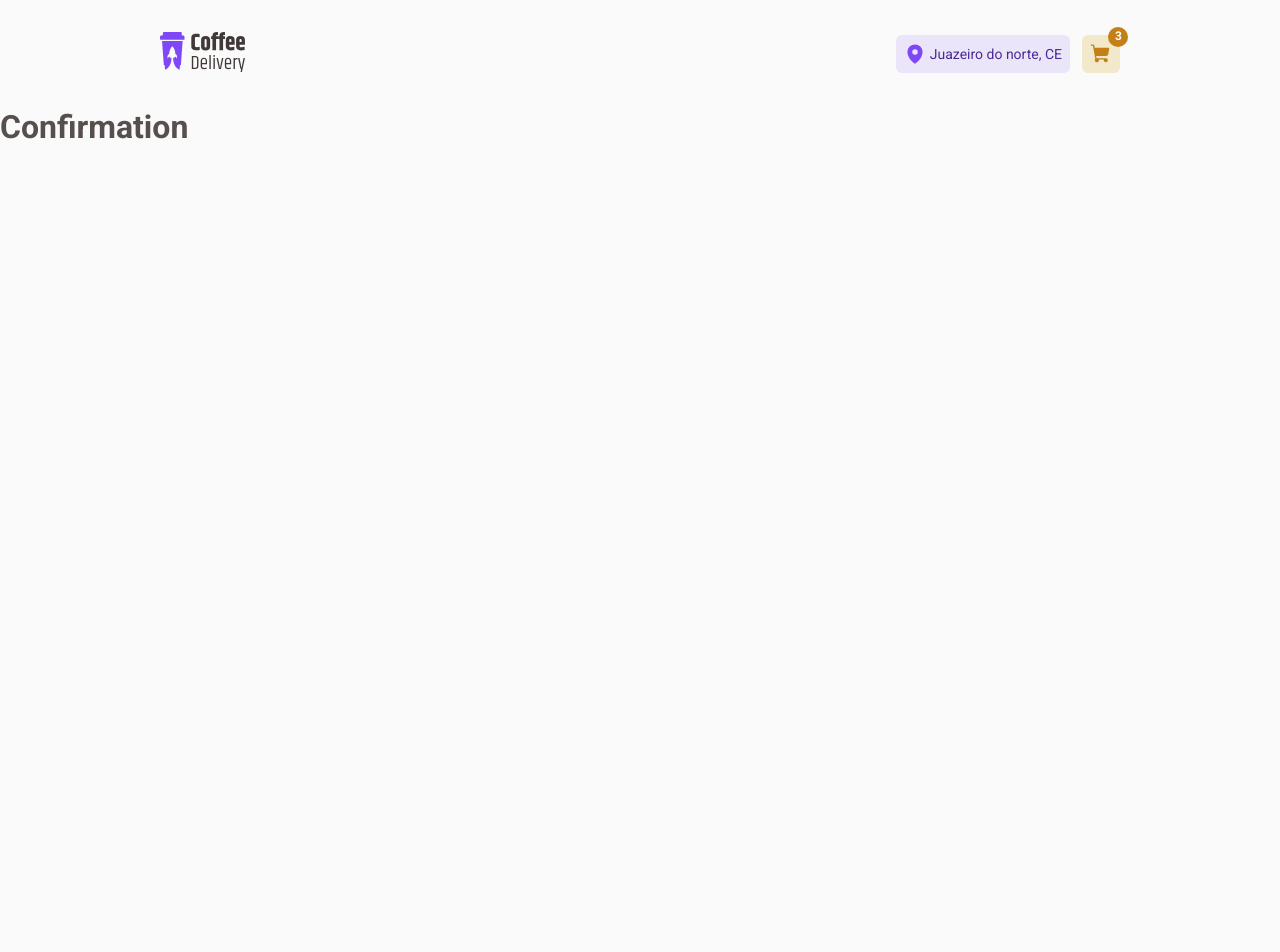
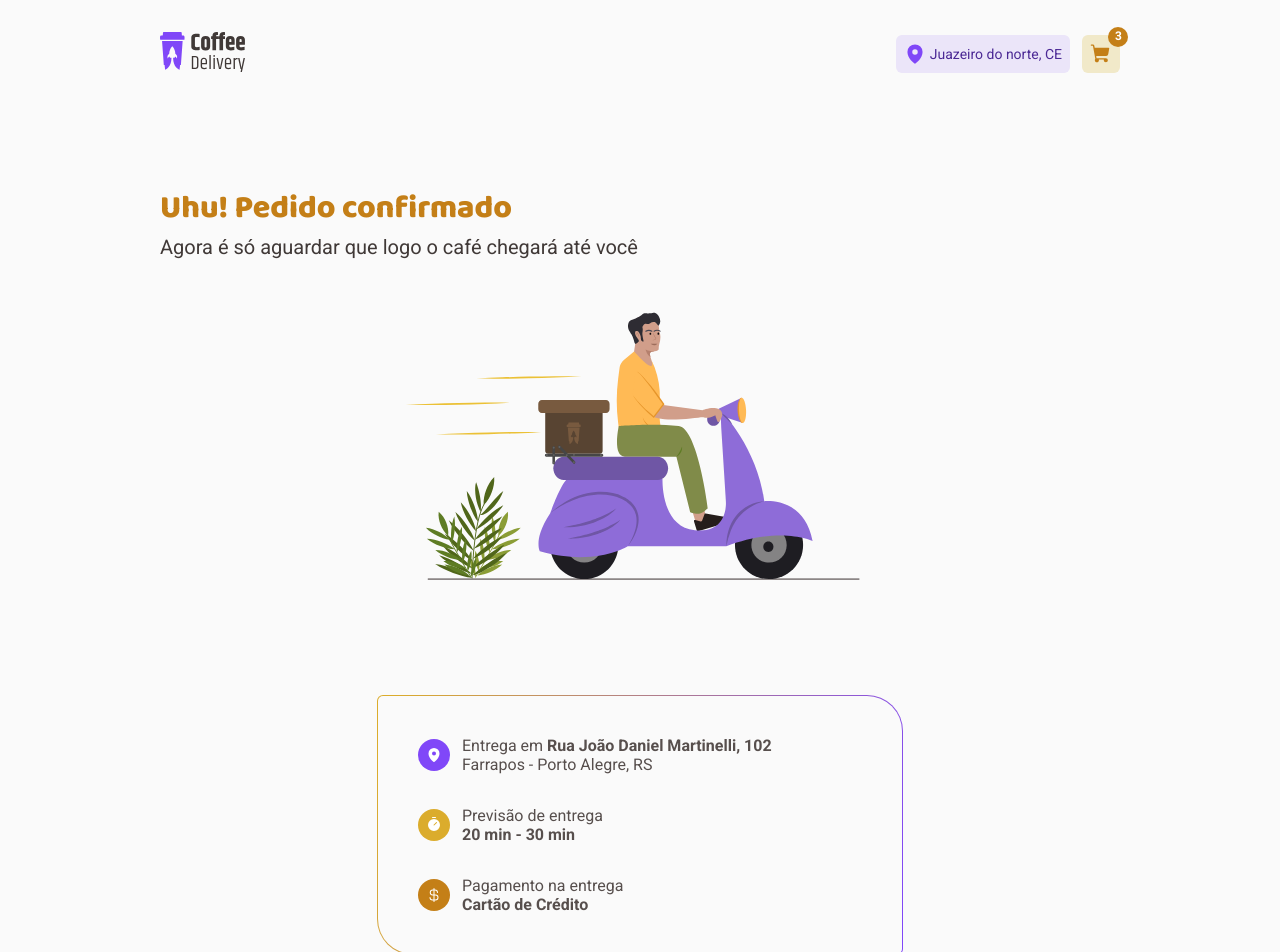
Before and after one commit to matheusmaximianomv/desafio02-coffee-delivery, a React (Vite) app: page /confirmation in a window 1280 px wide. Shown: the top 952 px of the page. Before the commit the page ends 800 px from the top, so only its background shows below. Built offline with nearby package versions, Linux system fonts and the light colour scheme.

Commit message:
feat: Visual da página de Confirmação

```diff
--- a/src/pages/Confirmation/index.tsx
+++ b/src/pages/Confirmation/index.tsx
@@ -1,3 +1,68 @@
+import { MapPin, Timer, CurrencyDollar } from 'phosphor-react';
+
+import deliveryMan from '../../assets/deliveryman.svg';
+
+import {
+  ConfirmationContainer,
+  ConfirmationContent,
+  ConfirmationHgroup,
+  ConfirmationPanel,
+  ConfirmationOrderInfo,
+  ConfirmationInfoContainer,
+  ConfirmationInfoIcon,
+  ConfirmationInfoText,
+} from './styles';
+
 export function Confirmation() {
-  return <h1>Confirmation</h1>;
+  return (
+    <ConfirmationContainer>
+      <ConfirmationContent>
+        <ConfirmationHgroup>
+          <h1>Uhu! Pedido confirmado</h1>
+          <h2>Agora é só aguardar que logo o café chegará até você</h2>
+        </ConfirmationHgroup>
+
+        <ConfirmationPanel>
+          <ConfirmationOrderInfo>
+            <ConfirmationInfoContainer>
+              <ConfirmationInfoIcon variant="purple-500">
+                <MapPin size={16} weight="fill" color="white" />
+              </ConfirmationInfoIcon>
+
+              <ConfirmationInfoText>
+                <span>
+                  Entrega em <strong>Rua João Daniel Martinelli, 102</strong>
+                </span>
+                <span>Farrapos - Porto Alegre, RS</span>
+              </ConfirmationInfoText>
+            </ConfirmationInfoContainer>
+
+            <ConfirmationInfoContainer>
+              <ConfirmationInfoIcon variant="yellow-500">
+                <Timer size={16} weight="fill" color="white" />
+              </ConfirmationInfoIcon>
+
+              <ConfirmationInfoText>
+                <span>Previsão de entrega</span>
+                <strong>20 min - 30 min</strong>
+              </ConfirmationInfoText>
+            </ConfirmationInfoContainer>
+
+            <ConfirmationInfoContainer>
+              <ConfirmationInfoIcon variant="yellow-700">
+                <CurrencyDollar size={16} weight="fill" color="white" />
+              </ConfirmationInfoIcon>
+
+              <ConfirmationInfoText>
+                <span>Pagamento na entrega</span>
+                <strong>Cartão de Crédito</strong>
+              </ConfirmationInfoText>
+            </ConfirmationInfoContainer>
+          </ConfirmationOrderInfo>
+
+          <img src={deliveryMan} alt="Entregador" />
+        </ConfirmationPanel>
+      </ConfirmationContent>
+    </ConfirmationContainer>
+  );
 }
--- /dev/null
+++ b/src/pages/Confirmation/styles.ts
@@ -0,0 +1,132 @@
+import styled, { DefaultTheme } from 'styled-components';
+
+interface IConfirmationInfoIconProps {
+  variant: keyof DefaultTheme;
+}
+
+export const ConfirmationContainer = styled.main`
+  display: flex;
+  align-items: center;
+  justify-content: center;
+  width: 100%;
+  padding: 5rem 10rem;
+`;
+
+export const ConfirmationContent = styled.section`
+  display: flex;
+  align-items: flex-start;
+  justify-content: flex-start;
+  flex-direction: column;
+  gap: 2.5rem;
+
+  width: 100%;
+  max-width: 70rem;
+`;
+
+export const ConfirmationHgroup = styled.hgroup`
+  display: flex;
+  flex-direction: column;
+  gap: 0.25rem;
+
+  h1 {
+    font-family: 'Baloo 2';
+    font-weight: 800;
+    font-size: 2rem;
+    line-height: 2.625rem;
+    color: ${(props) => props.theme['yellow-700']};
+  }
+
+  h2 {
+    font-size: 1.25rem;
+    line-height: 1.625rem;
+    font-weight: 400;
+
+    color: ${(props) => props.theme['gray-700']};
+    font-stretch: 100;
+  }
+`;
+
+export const ConfirmationPanel = styled.section`
+  display: flex;
+  align-items: center;
+  justify-content: center;
+  flex-wrap: wrap-reverse;
+  gap: 6.375rem;
+  width: 100%;
+`;
+
+export const ConfirmationOrderInfo = styled.article`
+  display: flex;
+  flex-direction: column;
+  align-items: flex-start;
+  padding: 2.5rem;
+  gap: 2rem;
+
+  width: 32.875rem;
+
+  background: ${(props) => props.theme.background};
+  background-clip: padding-box;
+  position: relative;
+
+  border: 1px solid transparent;
+
+  border-radius: 6px 36px;
+
+  &:before {
+    content: '';
+    position: absolute;
+    top: 0;
+    right: 0;
+    bottom: 0;
+    left: 0;
+    z-index: -1;
+    margin: -1px;
+    border-radius: inherit;
+    background: linear-gradient(
+      102.89deg,
+      ${(props) => props.theme['yellow-500']} 2.61%,
+      ${(props) => props.theme['purple-500']} 98.76%
+    );
+  }
+`;
+
+export const ConfirmationInfoContainer = styled.div`
+  display: flex;
+  align-items: center;
+  justify-content: flex-start;
+  gap: 0.75rem;
+`;
+
+export const ConfirmationInfoIcon = styled.div<IConfirmationInfoIconProps>`
+  display: flex;
+  flex-direction: row;
+  justify-content: center;
+  align-items: center;
+  padding: 0.5rem;
+  gap: 0.5rem;
+
+  width: 2rem;
+  height: 2rem;
+
+  background: ${(props) => props.theme[props.variant]};
+  border-radius: 1000px;
+`;
+
+export const ConfirmationInfoText = styled.div`
+  display: flex;
+  flex-direction: column;
+  justify-content: flex-start;
+`;
+
+export const ConfirmationInfoSpan = styled.span`
+  font-size: 1rem;
+  line-height: 1.3rem;
+  color: ${(props) => props.theme['gray-600']};
+`;
+
+export const ConfirmationInfoBold = styled.strong`
+  font-size: 1rem;
+  line-height: 1.3rem;
+  color: ${(props) => props.theme['gray-600']};
+  font-weight: 700;
+`;
```
Also changed, not shown: src/assets/deliveryman.svg (added).
